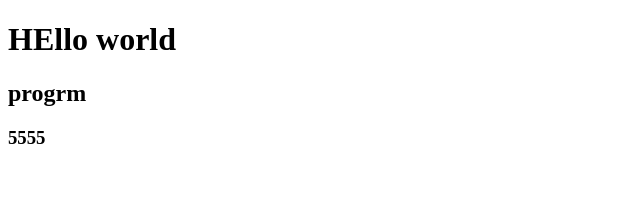
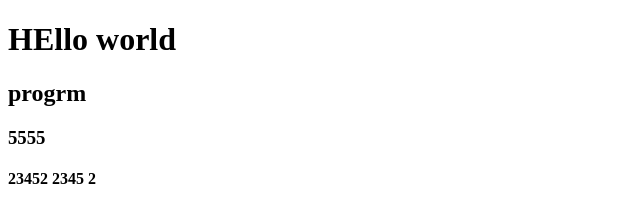
Before and after one commit to ilnurmuha/test4, a plain HTML site: page index.html in a window 1280 px wide. Shown: the whole page, without its empty margins (0-640 px from the left). Drawn offline with Linux system fonts and the light colour scheme.

Commit message:
feature commit one

```diff
--- a/index.html
+++ b/index.html
@@ -11,5 +11,7 @@
 	<h2>progrm</h2>
 
 	<h3>5555</h3>
+
+	<h4>23452 2345 2</h4>
 </body>
 </html>
```
